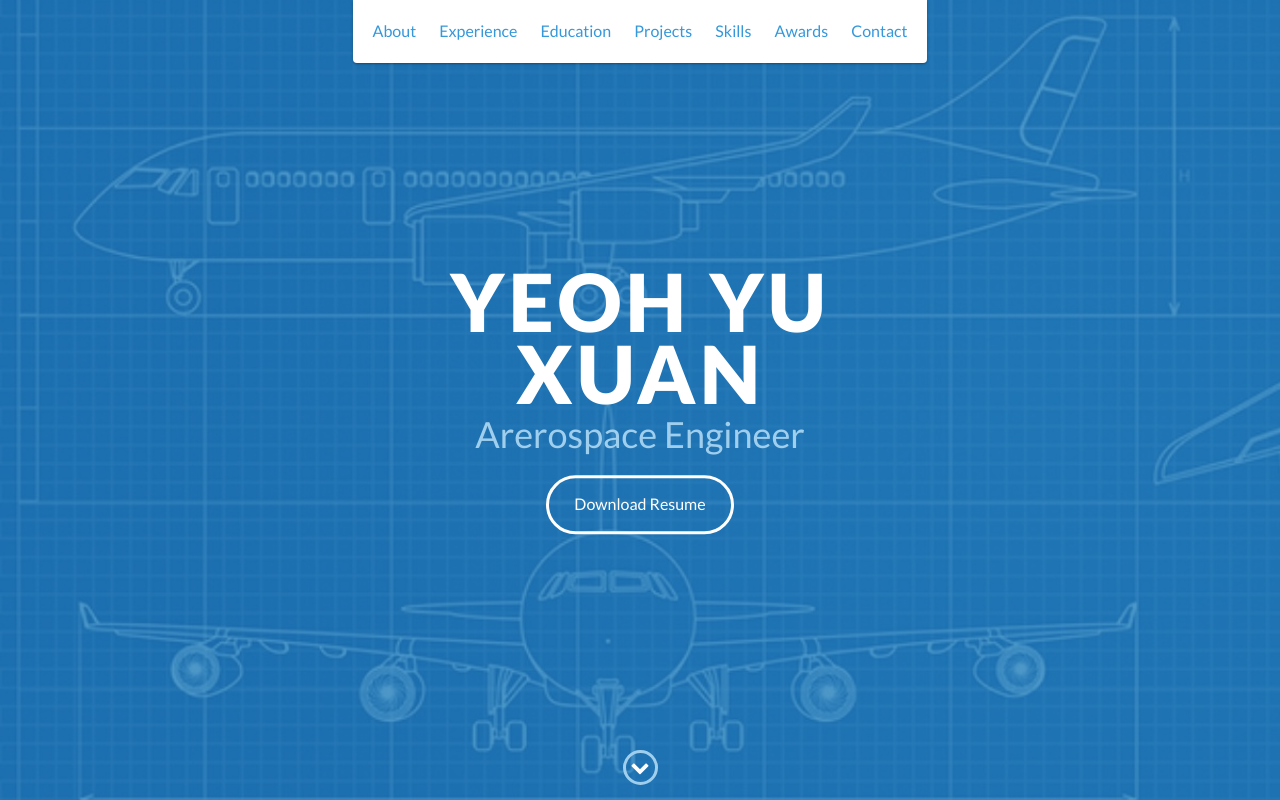
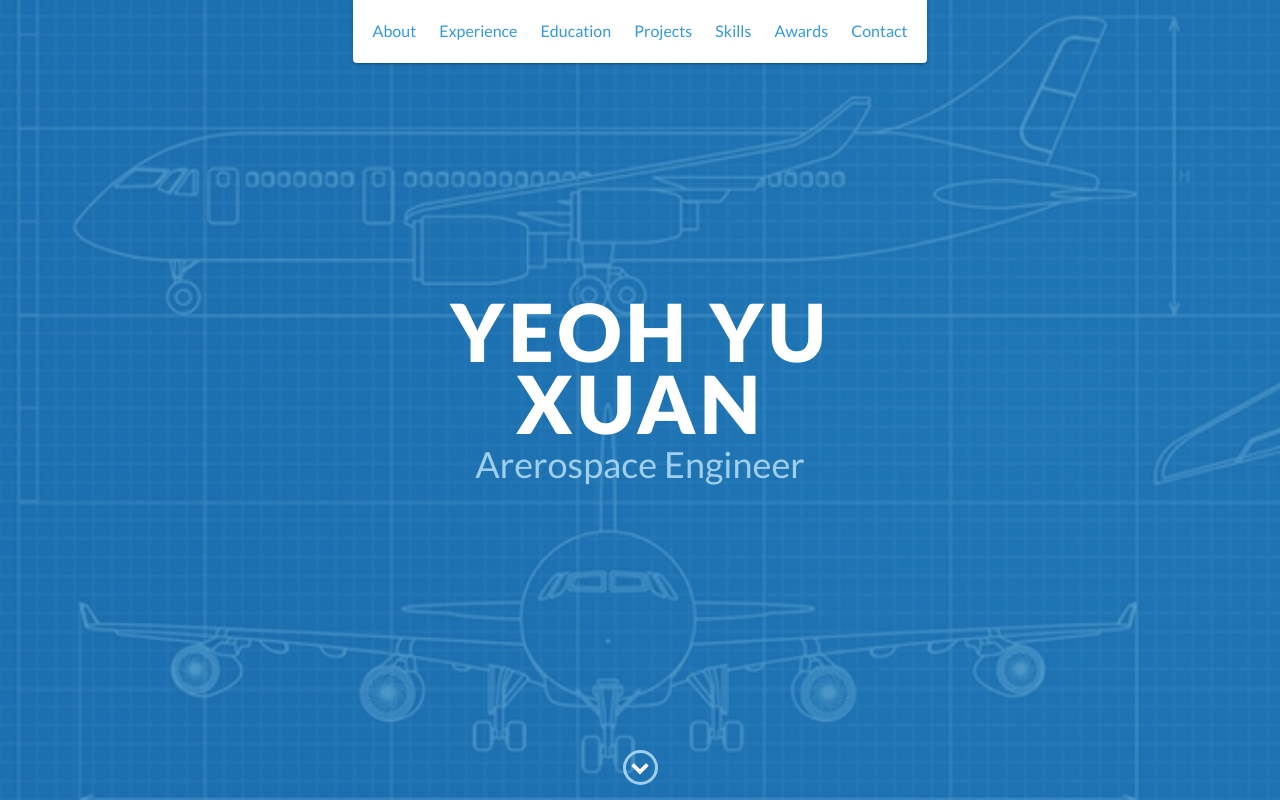
Before and after one commit to yx0123/yx0123.github.io, a website: page index.html in a window 1280 px wide. Shown: the top 800 px of the page. Drawn offline with nearby package versions, Linux system fonts and the light colour scheme.

Commit message:
Remove download resume button

```diff
--- a/index.html
+++ b/index.html
@@ -53,7 +53,6 @@
         <div id="lead-content">
             <h1>Yeoh Yu Xuan</h1>
             <h2>Arerospace Engineer</h2>
-            <a href="Resume Jan 2020.pdf" download = "Resume Jan 2020.pdf"class="btn-rounded-white">Download Resume</a>
         </div>
         <!-- End #lead-content -->
 
```
